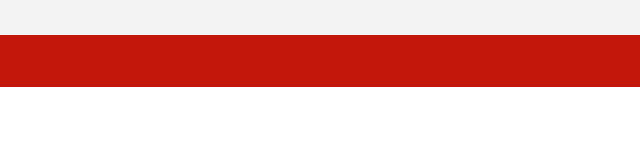
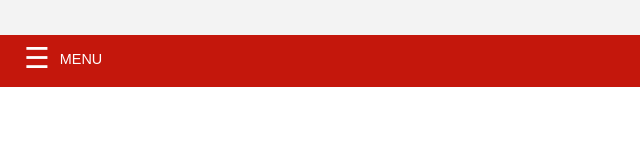
Before and after one commit to meliga/MenuGlobocom, a plain HTML site: page index.html in a window 1280 px wide. Shown: the full height of the page, 0-640 px from the left. Drawn offline with Linux system fonts and the light colour scheme.

Commit message:
Created BUTTON navbar main

```diff
--- a/index.html
+++ b/index.html
@@ -35,6 +35,11 @@
         width: 85rem;
         margin: 0 auto;
     }
+    @media only screen and (max-width: 1280px) {
+        .container {
+            width: 100%;
+        }
+    }
     .row{
         padding: 0 .75rem;
         width: 100%;
@@ -62,6 +67,31 @@
         display: flex;
         align-items: center;
     }
+    .navbar-main-button{
+        background: none;
+        font-size: 90%;
+        font-weight: 500;
+        color: #fff;
+        text-transform: uppercase;
+        border: 0;
+        padding: 0;
+        vertical-align: 10px;
+        cursor: pointer;
+    }
+
+    .navbar-main-button-icon{
+        font-size: 2em;
+        font-style: normal;
+        padding-right: 10px;
+    }
+
+    .navbar-main-button-icon:before{
+        content: "\2630 ";
+    }
+
+    .navbar-main-button span{
+        vertical-align: 4px;
+    }
     </style>
 </head>
 <body>
@@ -69,7 +99,9 @@
         <div class="header-navbar-globocom"></div>
         <div class="header-navbar-main">
             <div class="container">
-                <div class="row"></div>
+                <div class="row">
+                    <button class="navbar-main-button"><i class="navbar-main-button-icon"></i><span>menu</span></button>
+                </div>
             </div>
         </div>
     </header>
```
